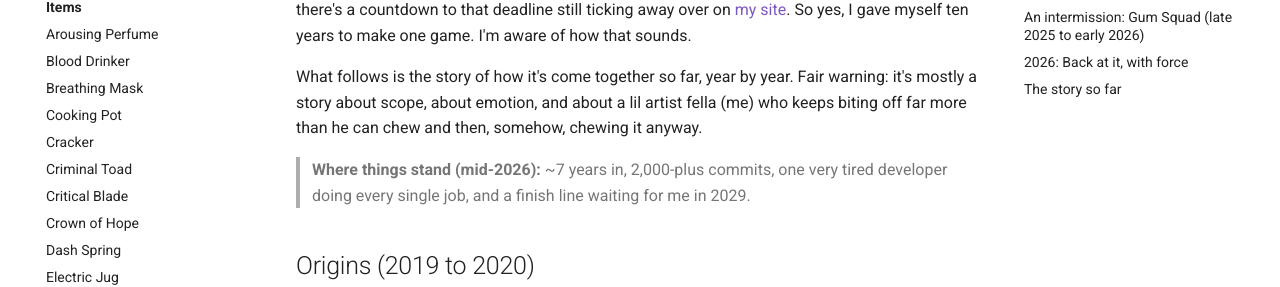
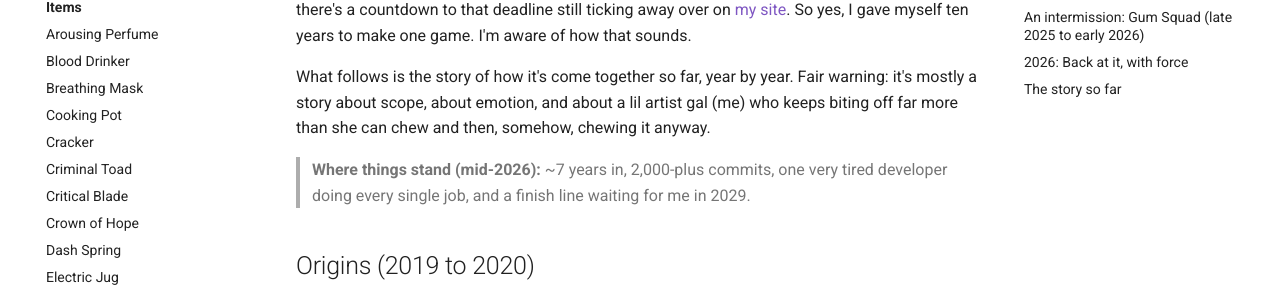
Before and after one commit to FreshWaterFern/BringMeHopeWiki, an MkDocs documentation site: the page built from docs/development-history.md, in a window 1280 px wide and 900 px high. Shown: the part 301-588 px from the top of the window. Built offline with MkDocs 1.6.1 and Material for MkDocs 9.7.7, drawn with Linux system fonts in a browser that asks for light colours; comment, search, counter and statistics services are not loaded.

Commit message:
Fix pronouns referring to Fern in development history
Co-Authored-By: Claude Fable 5 <noreply@anthropic.com>

```diff
--- a/docs/development-history.md
+++ b/docs/development-history.md
@@ -6,7 +6,7 @@ I'm Fern, and I've been building *Bring Me Hope* by myself for about seven years
 
 I started it in mid-2019 under the name *Bring Me Purpose* and entered it into the [Decade Jam](https://itch.io/jam/decadejam), which bills itself as the world's first ten-year-long game jam. It runs from 2019 to 2029, and there's a countdown to that deadline still ticking away over on [my site](https://www.fernmakesgames.com). So yes, I gave myself ten years to make one game. I'm aware of how that sounds.
 
-What follows is the story of how it's come together so far, year by year. Fair warning: it's mostly a story about scope, about emotion, and about a lil artist fella (me) who keeps biting off far more than he can chew and then, somehow, chewing it anyway.
+What follows is the story of how it's come together so far, year by year. Fair warning: it's mostly a story about scope, about emotion, and about a lil artist gal (me) who keeps biting off far more than she can chew and then, somehow, chewing it anyway.
 
 > **Where things stand (mid-2026):** ~7 years in, 2,000-plus commits, one very tired developer doing every single job, and a finish line waiting for me in 2029.
 
```
